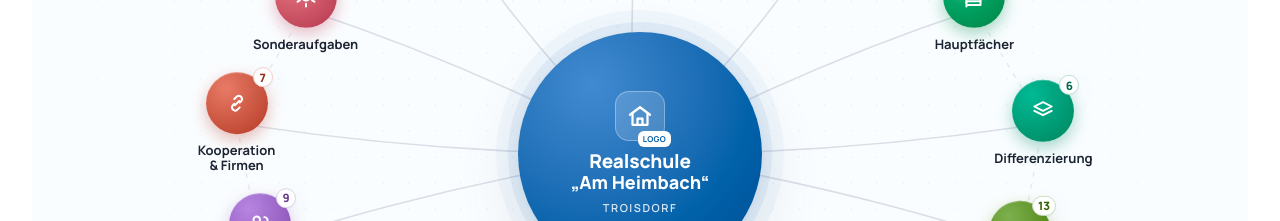
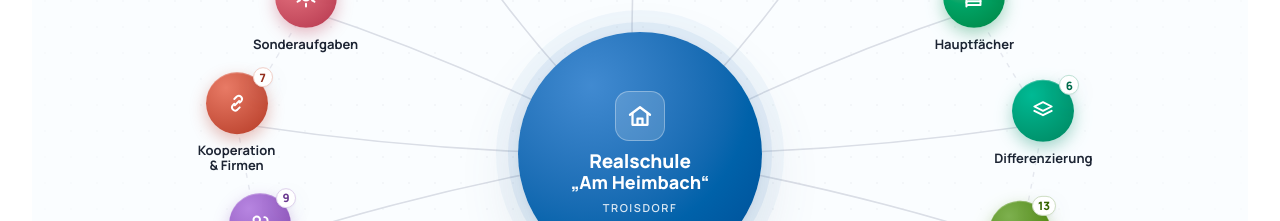
Before and after one commit to Mencode-Maennercode/RS-Heimbach, a Next.js app: page /unsere-schule in a window 1280 px wide. Shown: the part 3860-4081 px from the top of the page. Built offline with nearby package versions, Linux system fonts and the light colour scheme.

Commit message:
fix: Platzhalter-Badge "LOGO" im Organigramm entfernt
Der Mittelkreis zeigte neben dem Haus-Icon noch das Platzhalter-Label
"LOGO" (fuer ein spaeter einzusetzendes echtes Logo gedacht). Badge und
zugehoerige CSS-Regel entfernt.

```diff
--- a/components/OrganigrammWidget.tsx
+++ b/components/OrganigrammWidget.tsx
@@ -124,10 +124,6 @@ const ORG_STYLES = `
   background: rgba(255,255,255,.16); border: 1px solid rgba(255,255,255,.32); position: relative;
 }
 #orgchart-rsh .oc-logo svg { width: 30px; height: 30px; }
-#orgchart-rsh .oc-logo .ph {
-  position: absolute; bottom: -7px; right: -7px; font-size: 8px; font-weight: 700; letter-spacing: .04em;
-  background: #fff; color: var(--brand-d); padding: 2px 5px; border-radius: 6px; box-shadow: var(--shadow-1);
-}
 #orgchart-rsh .oc-center .c-name { font-size: 19px; font-weight: 800; line-height: 1.12; letter-spacing: -.01em; }
 #orgchart-rsh .oc-center .c-name2 { font-size: 18px; font-weight: 800; line-height: 1.12; white-space: nowrap; }
 #orgchart-rsh .oc-center .c-place { font-size: 11px; font-weight: 600; opacity: .85; margin-top: 8px; letter-spacing: .14em; text-transform: uppercase; }
@@ -475,7 +471,7 @@ export default function OrganigrammWidget() {
     const center = document.createElement("div");
     center.className = "oc-center";
     center.innerHTML =
-      `<div class="oc-logo">${svgIcon(HOUSE)}<span class="ph">LOGO</span></div>` +
+      `<div class="oc-logo">${svgIcon(HOUSE)}</div>` +
       `<div class="c-txt">` +
         `<div class="c-name">${escHtml(ORG_DATA.center.name)}</div>` +
         `<div class="c-name2">${escHtml(ORG_DATA.center.name2)}</div>` +
```
